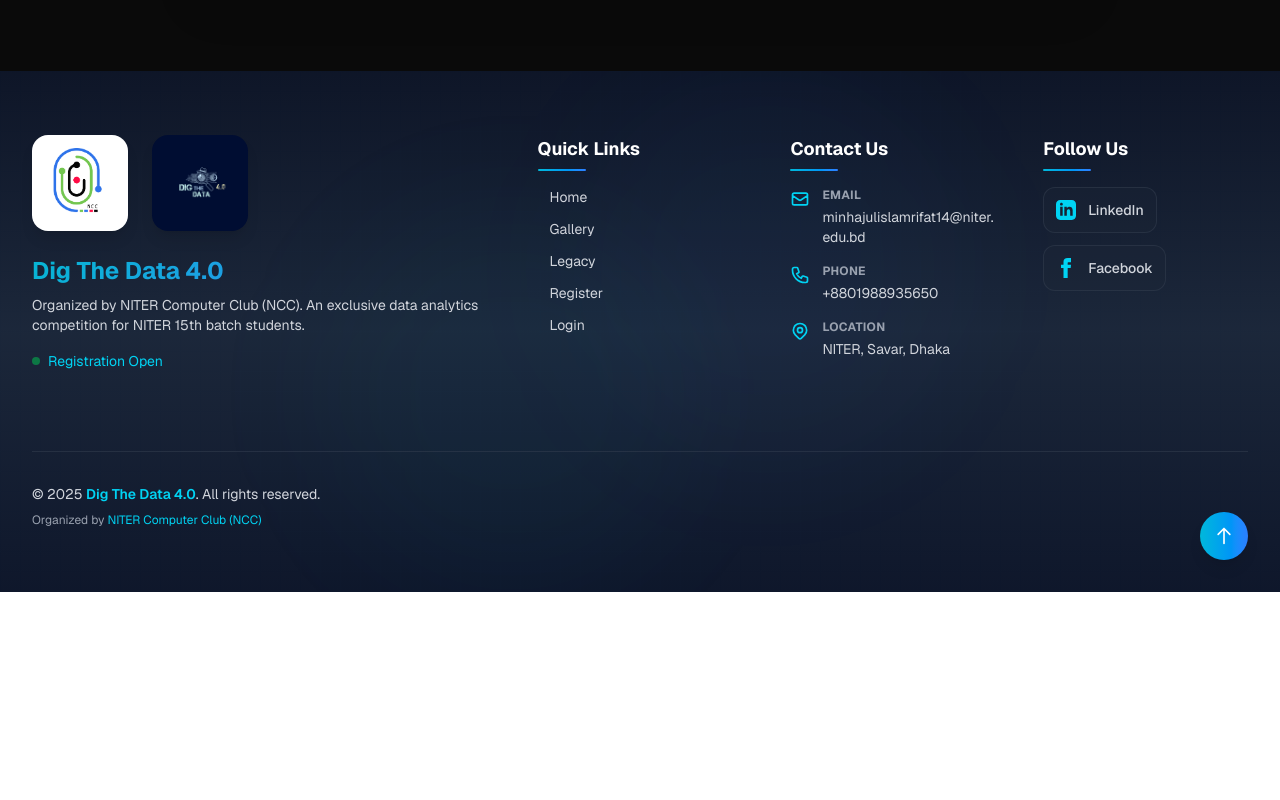
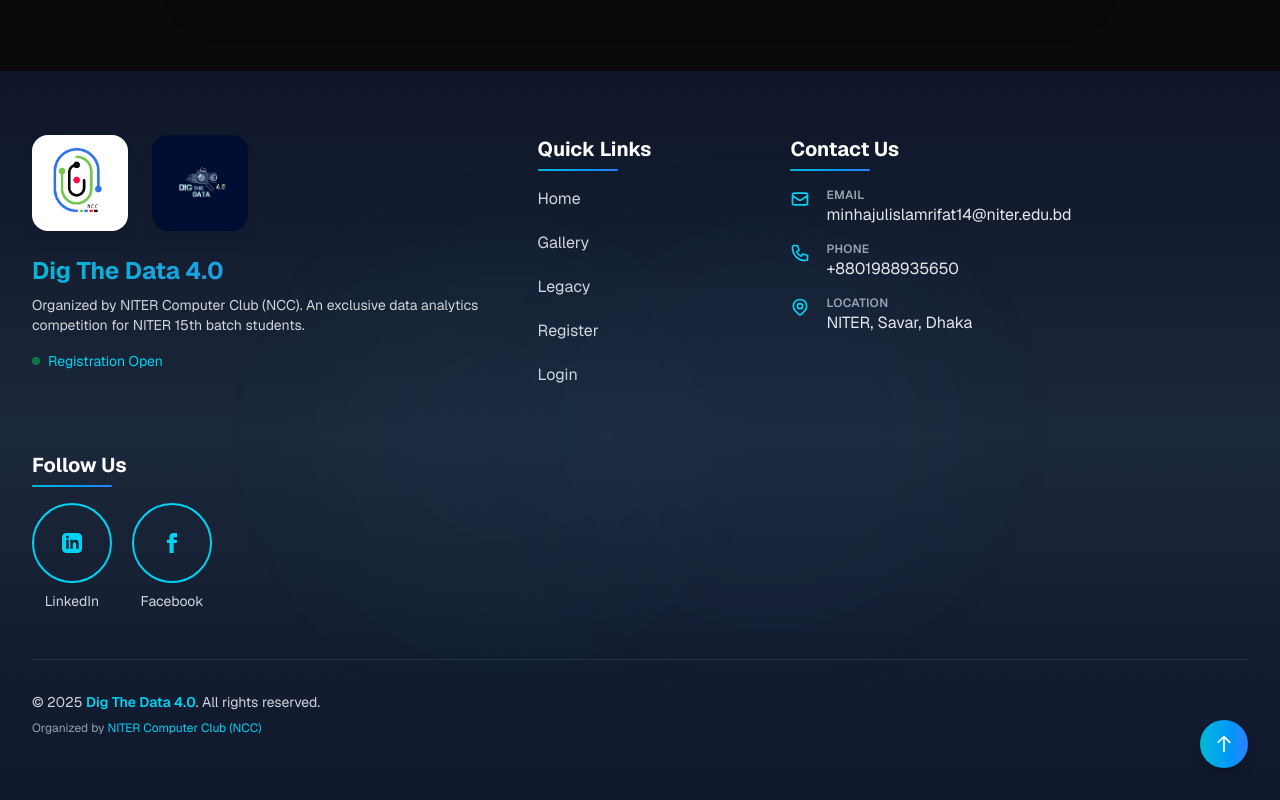
Before and after one commit to Rifat770-coder/Dig-the-data-4.0, a Next.js app: page / in a window 1280 px wide. Shown: the part 5760-6560 px from the top of the page. Before the commit the page ends 6352 px from the top, so only its background shows below. Built offline with nearby package versions, Linux system fonts and the light colour scheme.

Commit message:
update13

```diff
--- a/app/Footer/page.tsx
+++ b/app/Footer/page.tsx
@@ -184,81 +184,85 @@
             </div>
           </div>
 
-          {/* Quick Links */}
-          <div>
-            <h4 className="text-lg font-bold text-white mb-4 sm:mb-6 relative">
+          {/* Quick Links - Horizontal Layout for Mobile */}
+          <div className="col-span-full lg:col-span-1">
+            <h4 className="text-lg sm:text-xl font-bold text-white mb-3 sm:mb-6 relative inline-block">
               Quick Links
-              <div className="absolute -bottom-2 left-0 w-12 h-0.5 bg-gradient-to-r from-cyan-500 to-blue-500 rounded-full"></div>
+              <div className="absolute -bottom-1 sm:-bottom-2 left-0 w-16 sm:w-20 h-0.5 bg-gradient-to-r from-cyan-500 to-blue-500 rounded-full"></div>
             </h4>
-            {/* Mobile: Horizontal layout (2 columns), Desktop: Vertical layout */}
-            <ul className="grid grid-cols-2 gap-x-4 gap-y-2 sm:flex sm:flex-col sm:space-y-3 sm:gap-0">
+            {/* Mobile: Single row with separators, Desktop: Vertical */}
+            <div className="flex flex-wrap items-center gap-x-3 sm:gap-x-4 gap-y-2 md:flex-col md:items-start md:space-y-3">
               {quickLinks.map((link, index) => (
-                <li key={index}>
+                <div key={index} className="flex items-center">
                   <Link
                     href={link.href}
-                    className="text-gray-300 hover:text-cyan-400 transition-colors duration-300 text-sm flex items-center gap-2 group"
+                    className="text-gray-300 hover:text-cyan-400 transition-colors duration-300 text-sm sm:text-base font-normal"
                   >
-                    <div className="w-1 h-1 bg-cyan-500 rounded-full opacity-0 group-hover:opacity-100 transition-opacity duration-300"></div>
                     {link.name}
                   </Link>
-                </li>
+                  {index < quickLinks.length - 1 && (
+                    <span className="text-gray-500 mx-3 sm:mx-4 md:hidden">|</span>
+                  )}
+                </div>
               ))}
-            </ul>
+            </div>
           </div>
 
-          {/* Contact Info */}
-          <div>
-            <h4 className="text-lg font-bold text-white mb-4 sm:mb-6 relative">
+          {/* Contact Info - Two Column Layout for Mobile */}
+          <div className="col-span-full lg:col-span-2">
+            <h4 className="text-lg sm:text-xl font-bold text-white mb-3 sm:mb-6 relative inline-block">
               Contact Us
-              <div className="absolute -bottom-2 left-0 w-12 h-0.5 bg-gradient-to-r from-cyan-500 to-blue-500 rounded-full"></div>
+              <div className="absolute -bottom-1 sm:-bottom-2 left-0 w-16 sm:w-20 h-0.5 bg-gradient-to-r from-cyan-500 to-blue-500 rounded-full"></div>
             </h4>
-            <ul className="space-y-3 sm:space-y-4">
+            {/* Mobile: 1 column, Desktop: 1 column (vertical stack) */}
+            <div className="grid grid-cols-1 gap-x-6 gap-y-3 sm:gap-y-4">
               {contactInfo.map((contact, index) => (
-                <li key={index} className="group">
                 <a
+                  key={index}
                   href={contact.href}
                   target={contact.href.startsWith('http') ? '_blank' : undefined}
                   rel={contact.href.startsWith('http') ? 'noopener noreferrer' : undefined}
-                    className="flex items-start gap-2 sm:gap-3 text-gray-300 hover:text-cyan-400 transition-colors duration-300"
+                  className="flex items-start gap-2.5 sm:gap-3 text-gray-300 hover:text-cyan-400 transition-colors duration-300 group"
                 >
-                    <div className="w-4 h-4 sm:w-5 sm:h-5 text-cyan-400 group-hover:text-cyan-300 transition-colors duration-300 flex-shrink-0 mt-0.5">
+                  <div className="w-5 h-5 sm:w-6 sm:h-6 text-cyan-400 group-hover:text-cyan-300 transition-colors duration-300 flex-shrink-0 mt-0.5">
                     {contact.icon}
                   </div>
-                    <div className="min-w-0">
-                      <div className="text-xs font-bold text-gray-400 uppercase tracking-wide mb-1">
+                  <div className="min-w-0 flex-1">
+                    <div className="text-[11px] sm:text-xs text-gray-400 uppercase tracking-wide mb-0.5 font-semibold">
                       {contact.label}
                     </div>
-                      <div className="text-xs sm:text-sm break-words">
+                    <div className="text-sm sm:text-base text-gray-200 break-words leading-tight">
                       {contact.value}
                     </div>
                   </div>
                 </a>
-                </li>
               ))}
-            </ul>
+            </div>
           </div>
 
-          {/* Follow Us Section */}
-          <div>
-            <h4 className="text-lg font-bold text-white mb-6 relative">
+          {/* Follow Us Section - Circular Icons */}
+          <div className="col-span-full lg:col-span-1">
+            <h4 className="text-lg sm:text-xl font-bold text-white mb-3 sm:mb-6 relative inline-block">
               Follow Us
-              <div className="absolute -bottom-2 left-0 w-12 h-0.5 bg-gradient-to-r from-cyan-500 to-blue-500 rounded-full"></div>
+              <div className="absolute -bottom-1 sm:-bottom-2 left-0 w-16 sm:w-20 h-0.5 bg-gradient-to-r from-cyan-500 to-blue-500 rounded-full"></div>
             </h4>
-            <div className="flex flex-col gap-3">
+            {/* Circular social icons */}
+            <div className="flex items-center gap-4 sm:gap-5">
               {socialLinks.map((social, index) => (
+                <div key={index} className="flex flex-col items-center gap-2">
                   <a
-                  key={index}
                     href={social.href}
                     target="_blank"
                     rel="noopener noreferrer"
-                  className={`flex items-center gap-3 w-max p-3 bg-gray-800/30 border border-gray-700/50 rounded-xl text-gray-300 hover:text-white transition-all duration-300 hover:border-cyan-500/50 ${social.color} group`}
+                    className="w-16 h-16 sm:w-20 sm:h-20 rounded-full border-2 border-cyan-400 flex items-center justify-center text-cyan-400 hover:bg-cyan-400 hover:text-slate-900 transition-all duration-300 group"
                     aria-label={social.name}
                   >
-                  <div className="w-5 h-5 text-cyan-400 group-hover:text-cyan-300 transition-colors duration-300 flex-shrink-0">
+                    <div className="w-7 h-7 sm:w-9 sm:h-9 flex items-center justify-center">
                       {social.icon}
                     </div>
-                  <span className="text-sm font-medium">{social.name}</span>
                   </a>
+                  <span className="text-xs sm:text-sm text-gray-300">{social.name}</span>
+                </div>
               ))}
             </div>
           </div>
```
Lines whose indentation alone changed are shown as unchanged.
